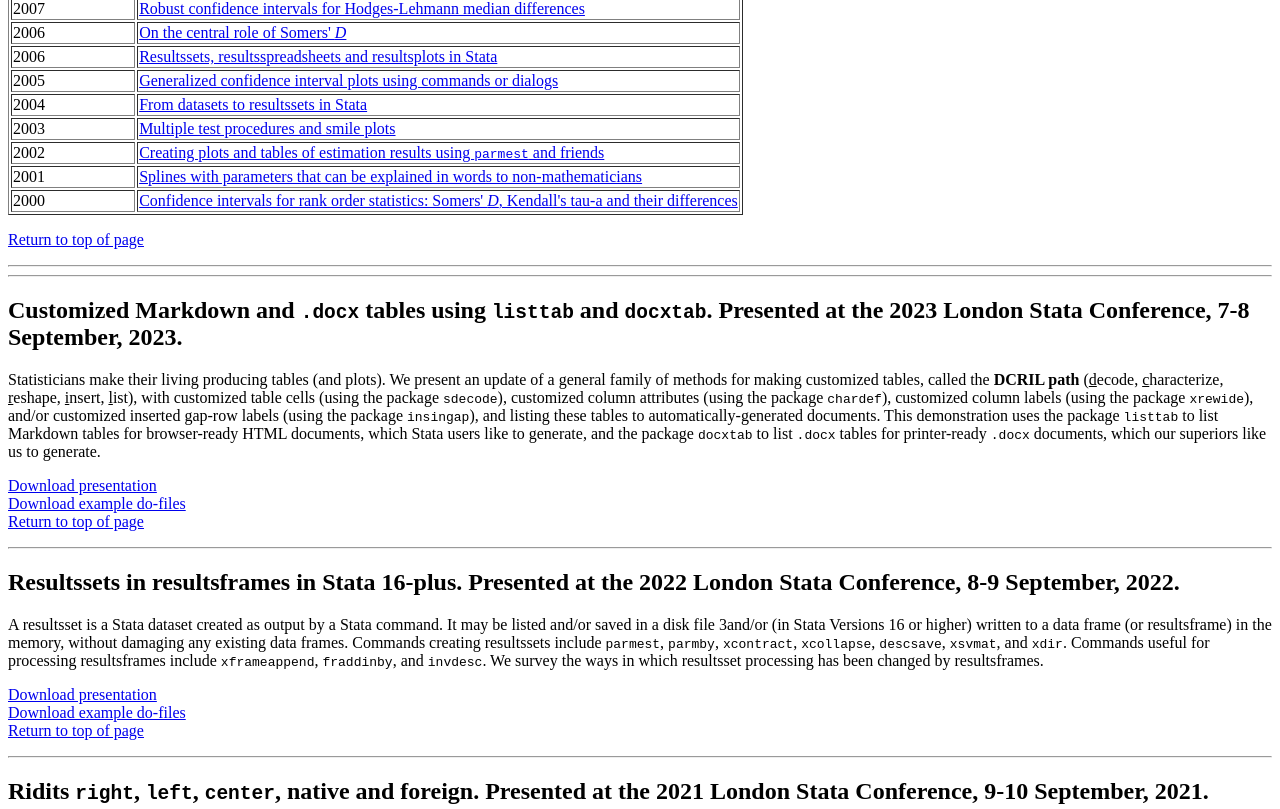
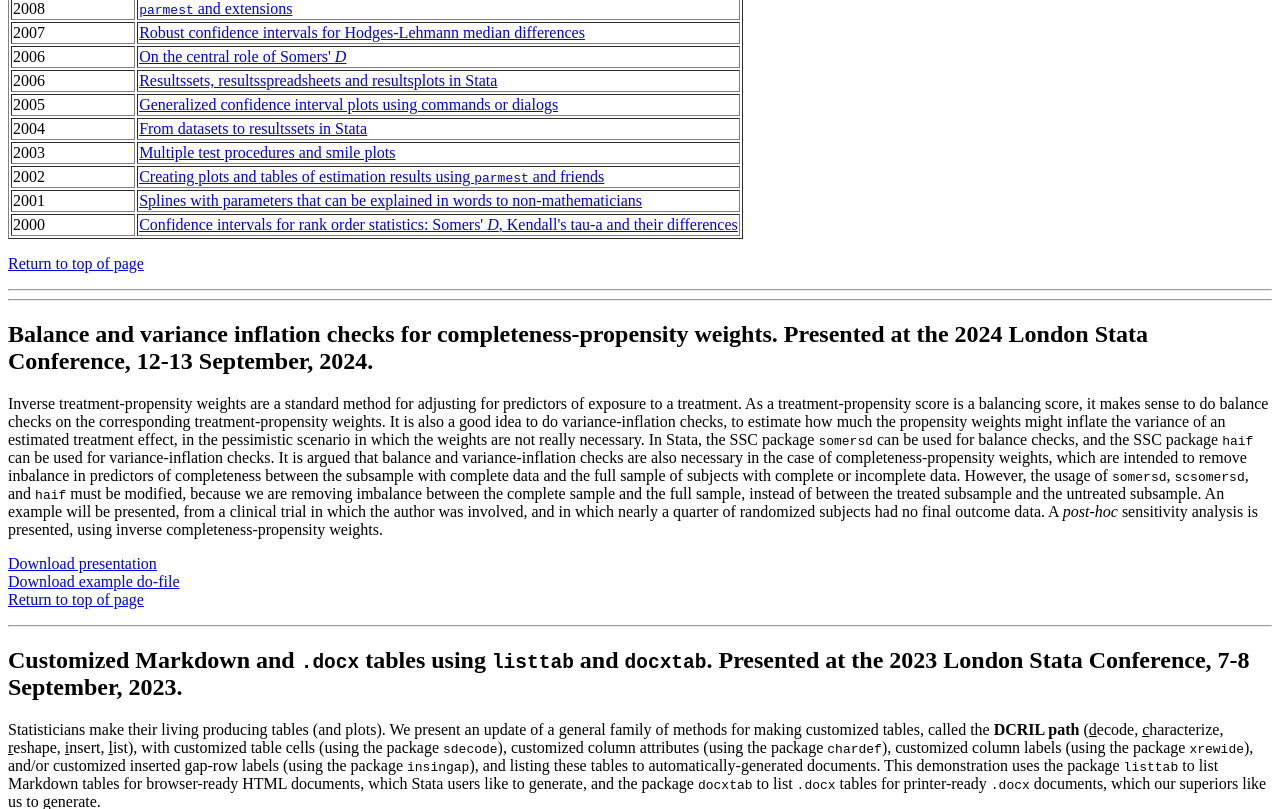
Before and after one commit to rogernewson/rogernewson.github.io, a plain HTML site: page usergp.htm in a window 1280 px wide. Shown: the part 858-1667 px from the top of the page. Drawn offline with Linux system fonts and the light colour scheme.

Commit message:
Add content for 2024 Stata Conference presentation
The conference has been done

```diff
--- a/usergp.htm
+++ b/usergp.htm
@@ -56,6 +56,7 @@ To find out more about Stata Statistical Software, <a href="http://www.stata.com
 <p>
 <table border="1">
 <tr><th>Presentation year</th><th>Presentation title</th></tr>
+<tr><td>2024</td><td><a href="#uk2024">Balance and variance inflation checks for completeness-propensity weights</a></td></tr>
 <tr><td>2023</td><td><a href="#uk2023">Customized Markdown and <tt>.docx</tt> tables using <tt>listtab</tt> and <tt>docxtab</tt></a></td></tr>
 <tr><td>2022</td><td><a href="#uk2022">Resultssets in resultsframes in Stata 16-plus</a></td></tr>
 <tr><td>2021</td><td><a href="#uk2021">Ridits <tt>right</tt>, <tt>left</tt>, <tt>center</tt>, native and foreign</a></td></tr>
@@ -89,6 +90,43 @@ To find out more about Stata Statistical Software, <a href="http://www.stata.com
 </p>
 
 <hr>
+<hr>
+
+<h2><a name="uk2024">
+Balance and variance inflation checks for completeness-propensity weights.
+Presented at the 2024 London Stata Conference, 12-13 September, 2024.
+</a></h2>
+
+<p>
+Inverse treatment-propensity weights are a standard method for adjusting for predictors of exposure to a treatment.
+As a treatment-propensity score is a balancing score,
+it makes sense to do balance checks on the corresponding treatment-propensity weights.
+It is also a good idea to do variance-inflation checks,
+to estimate how much the propensity weights might inflate the variance of an estimated treatment effect,
+in the pessimistic scenario in which the weights are not really necessary.
+In Stata, the SSC package <tt>somersd</tt> can be used for balance checks,
+and the SSC package <tt>haif</tt> can be used for variance-inflation checks.
+It is argued that balance and variance-inflation checks are also necessary in the case of completeness-propensity weights,
+which are intended to remove inbalance in predictors of completeness
+between the subsample with complete data
+and the full sample of subjects with complete or incomplete data.
+However, the usage of <tt>somersd</tt>, <tt>scsomersd</tt>, and <tt>haif</tt> must be modified,
+because we are removing imbalance between the complete sample and the full sample,
+instead of between the treated subsample and the untreated subsample.
+An example will be presented, from a clinical trial in which the author was involved,
+and in which nearly a quarter of randomized subjects had no final outcome data.
+A <i>post-hoc</i> sensitivity analysis is presented,
+using inverse completeness-propensity weights.
+</p>
+
+<p>
+<a href="./usergp/uk2024/newson_ohp1.pdf">Download presentation</a>
+<br>
+<a href="./usergp/uk2024/example1.do">Download example do-file</a>
+<br>
+<a href="#top_of_page">Return to top of page</a>
+</p>
+
 <hr>
 
 <h2><a name="uk2023">
```
Also changed, not shown: 5 other files.
